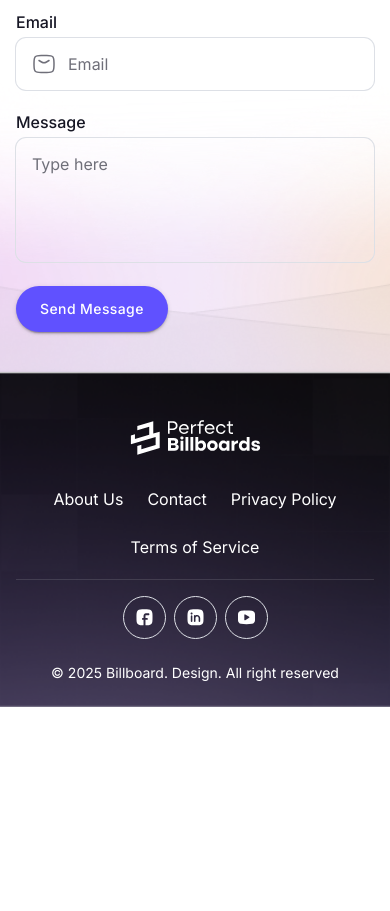
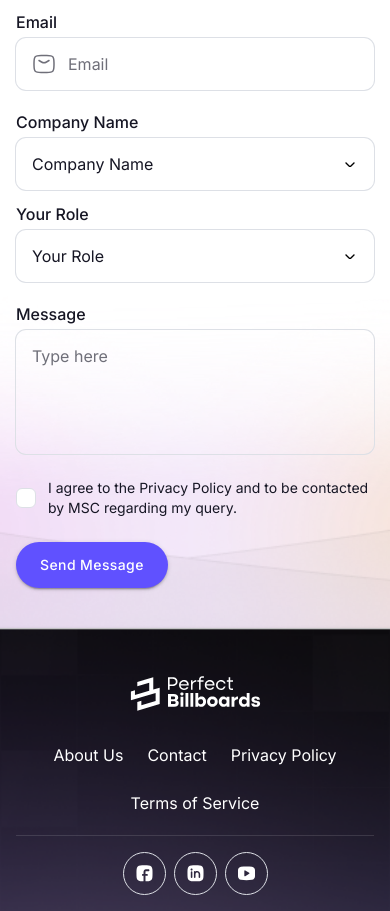
Before and after one commit to rumon3-1416/Billboard-Marketplace, a Next.js app: page /contact in a window 390 px wide. Shown: the part 1099-2010 px from the top of the page. Before the commit the page ends 1806 px from the top, so only its background shows below. Built offline with nearby package versions, Linux system fonts and the light colour scheme.

Commit message:
Contact page designed

```diff
--- a/components/common/FormFields.jsx
+++ b/components/common/FormFields.jsx
@@ -1,3 +1,8 @@
+'use client';
+
+import { ArrowDown } from '@/public/assets/icons/icons';
+import { useState } from 'react';
+
 const inputStyles =
   'w-full bg-transparent placeholder-text-secondary text-text pe-4 py-3.5 ring-1 focus:ring-2 ring-border hover:ring-primary focus:ring-primary rounded-[10px] outline-none transition-colors duration-300';
 
@@ -22,18 +27,27 @@ export const Input = ({
   ...props
 }) => {
   return (
-    <div className={`w-full relative ${label && 'flex flex-col gap-2 md:gap-4'}`}>
+    <div className={`w-full h-max relative ${label && 'flex flex-col gap-2 md:gap-4'}`}>
       {label && <Label label={label} htmlFor={name || id} />}
-      {Icon && <Icon className='size-6 text-text-secondary absolute left-4 bottom-3.5' />}
+      {Icon && (
+        <Icon
+          className={`size-6 text-text-secondary absolute left-4 ${
+            error && helperText ? 'bottom-[50px]' : 'bottom-3.5'
+          }`}
+        />
+      )}
       <input
         type={type}
         name={name}
         id={id}
         placeholder={placeholder}
-        className={`${inputStyles} ${Icon ? 'ps-[52px]' : 'ps-4'} ${className}`}
+        className={`${inputStyles} ${error && helperText && '!ring-red-500'} ${
+          Icon ? 'ps-[52px]' : 'ps-4'
+        } ${className}`}
         {...props}
       />
-      {error && helperText && <p className='text-red-500 text-sm mt-1 ml-1'>{helperText}</p>}
+      {/* Error Message */}
+      {error && helperText && <p className='text-red-500 text-sm ml-1'>{helperText}</p>}
     </div>
   );
 };
@@ -57,36 +71,73 @@ export const Textarea = ({
         id={id}
         placeholder={placeholder}
         rows={rows}
-        className={`ps-4 resize-none ${inputStyles} ${className}`}
+        className={`ps-4 resize-none ${inputStyles} ${error && helperText && '!ring-red-500'} ${className}`}
         {...props}
       />
-      {error && helperText && <p className='text-red-500 text-sm mt-1 ml-1'>{helperText}</p>}
+      {/* Error Message */}
+      {error && helperText && <p className='text-red-500 text-sm ml-1'>{helperText}</p>}
     </div>
   );
 };
 
-export const Select = ({ options, name = '', id = '', defaultValue = '', className = '', ...props }) => {
+export const Select = ({
+  options,
+  children,
+  label,
+  name = '',
+  id = '',
+  defaultValue = '',
+  className = '',
+  optionClassName = '',
+  error,
+  helperText,
+  ...props
+}) => {
   return (
-    <select
-      name={name}
-      id={id}
-      defaultValue={defaultValue}
-      className={`${inputStyles} ${className}`}
-      {...props}
-    ></select>
+    <div className={`w-full h-max relative ${label && 'flex flex-col gap-2 md:gap-4'}`}>
+      {label && <Label label={label} htmlFor={name || id} />}
+      <select
+        name={name}
+        id={id}
+        defaultValue={defaultValue}
+        className={`ps-4 !pe-12 appearance-none ${inputStyles} ${error && helperText && '!ring-red-500'} ${className}`}
+        {...props}
+      >
+        {children}
+        {options &&
+          options.map((opt, idx) => {
+            const { value, text, disabled, ...prop } = opt;
+
+            return (
+              <option
+                key={idx}
+                value={value}
+                disabled={disabled}
+                {...prop}
+                className={`text-text bg-bg ${optionClassName}`}
+              >
+                {text}
+              </option>
+            );
+          })}
+      </select>
+      <ArrowDown className={`size-4 absolute right-4 ${error && helperText ? 'bottom-[54px]' : 'bottom-[18px]'}`} />
+      {/* Error Message */}
+      {error && helperText && <p className='text-red-500 text-sm ml-1'>{helperText}</p>}
+    </div>
   );
 };
 
 export const Checkbox = ({ name = '', id = '', className = '', ...props }) => {
-  let checked = false;
+  const [checked, setChecked] = useState(false);
 
   return (
     <input
       type='checkbox'
       name={name}
       id={id}
-      onChange={e => (checked = e.target.checked)}
-      className={`w-5 min-w-5 h-5 accent-primary appearance-none border border-[#DDE0E6] rounded-md relative cursor-pointer checked:border-primary checked:bg-primary focus:outline-none after:content-[""] after:absolute after:top-0.5 after:left-1.5 after:border-b-2 after:border-r-2 after:h-3 after:w-1.5 after:rotate-45 ${
+      onChange={e => setChecked(e.target.checked)}
+      className={`w-5 min-w-5 h-5 bg-bg accent-primary appearance-none border border-border rounded-md relative cursor-pointer checked:border-primary checked:bg-primary focus:outline-none after:content-[""] after:absolute after:top-0.5 after:left-1.5 after:border-b-2 after:border-r-2 after:h-3 after:w-1.5 after:rotate-45 ${
         checked ? 'after:border-white' : 'after:border-transparent'
       } ${className}`}
       {...props}
--- a/views/contact/ContactForm.jsx
+++ b/views/contact/ContactForm.jsx
@@ -2,9 +2,49 @@
 
 import { useState } from 'react';
 
-import { Input, Textarea } from '@/components/common/FormFields';
+import { Checkbox, Input, Select, Textarea } from '@/components/common/FormFields';
 import { Call, Message, User } from '@/public/assets/icons/icons';
 import Button from '@/components/Button';
+
+const companyNameOptions = [
+  {
+    value: '',
+    text: 'Company Name',
+    disabled: true
+  },
+  {
+    value: 'company-1',
+    text: 'Company 1'
+  },
+  {
+    value: 'company-2',
+    text: 'Company 2'
+  },
+  {
+    value: 'company-3',
+    text: 'Company 3'
+  }
+];
+
+const roleOptions = [
+  {
+    value: '',
+    text: 'Your Role',
+    disabled: true
+  },
+  {
+    value: 'role-1',
+    text: 'Role 1'
+  },
+  {
+    value: 'role-2',
+    text: 'Role 2'
+  },
+  {
+    value: 'role-3',
+    text: 'Role 3'
+  }
+];
 
 const ContactForm = () => {
   const [isLoading, setIsLoading] = useState(false);
@@ -26,29 +66,33 @@ const ContactForm = () => {
         <Input label='Email' name='email' id='email' type='email' placeholder='Email' Icon={Message} />
       </div>
 
+      {/* Company Name & Role */}
+      <div className={inputGroupsContainerStyle}>
+        <Select
+          label='Company Name'
+          options={companyNameOptions}
+          name='company_name'
+          id='company_name'
+          defaultValue=''
+        />
+        <Select label='Your Role' options={roleOptions} name='your_role' id='your_role' defaultValue='' />
+      </div>
+
       {/* Message */}
       <Textarea label='Message' id='message' name='message' placeholder='Type here' />
 
+      {/* Checkbox for Privacy Policy */}
+      <div className='flex items-center gap-3'>
+        <Checkbox />
+        <span className='text-text text-sm'>
+          I agree to the Privacy Policy and to be contacted by MSC regarding my query.
+        </span>
+      </div>
+
+      {/* Submit */}
       <Button type='submit' size='sm' variant='contained' disabled={isLoading}>
         {isLoading ? 'Sending...' : 'Send Message'}
       </Button>
-
-      {/* Success/Error Message */}
-      {/* {submitMessage && (
-          <Alert
-            severity={submitMessage.type}
-            sx={{
-              mt: 2,
-              borderRadius: 2.5,
-              '& .MuiAlert-message': {
-                fontSize: 14
-              }
-            }}
-            onClose={() => setSubmitMessage(null)}
-          >
-            {submitMessage.message}
-          </Alert>
-        )} */}
     </form>
   );
 };
```
